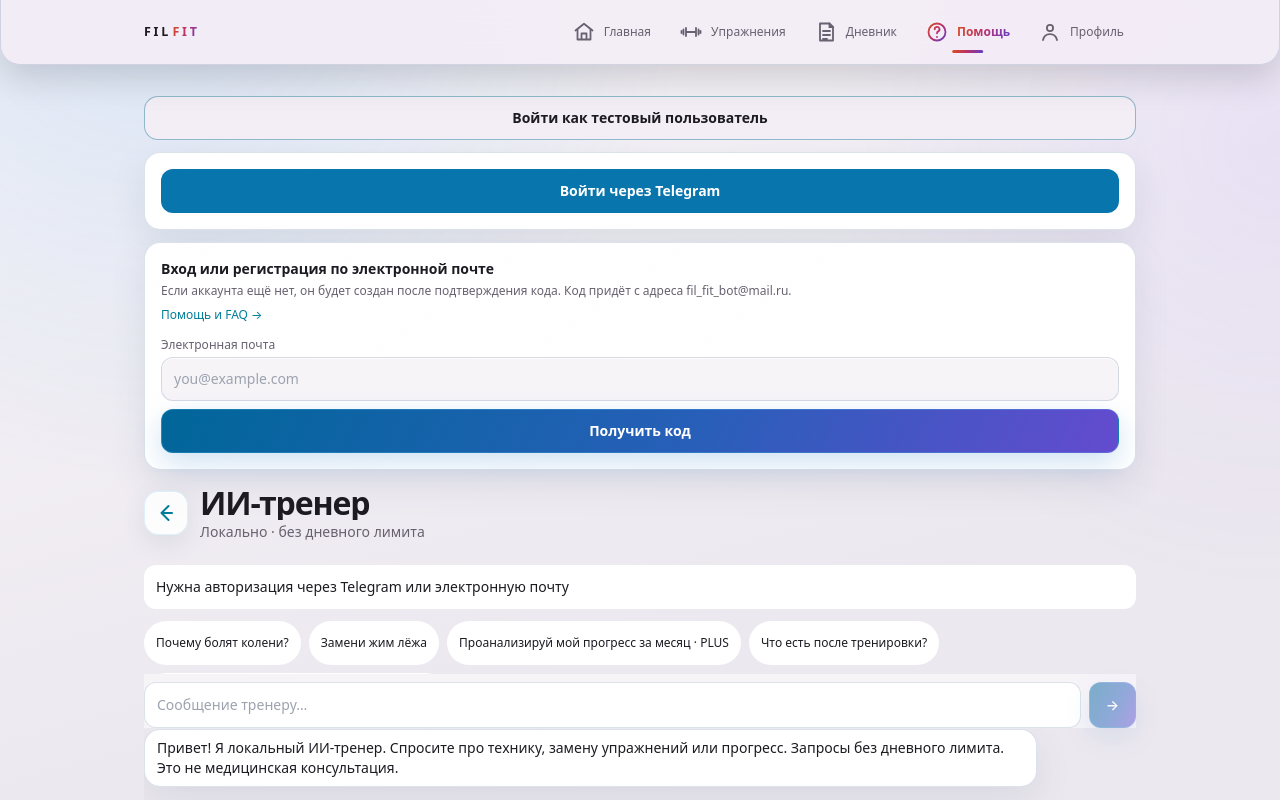
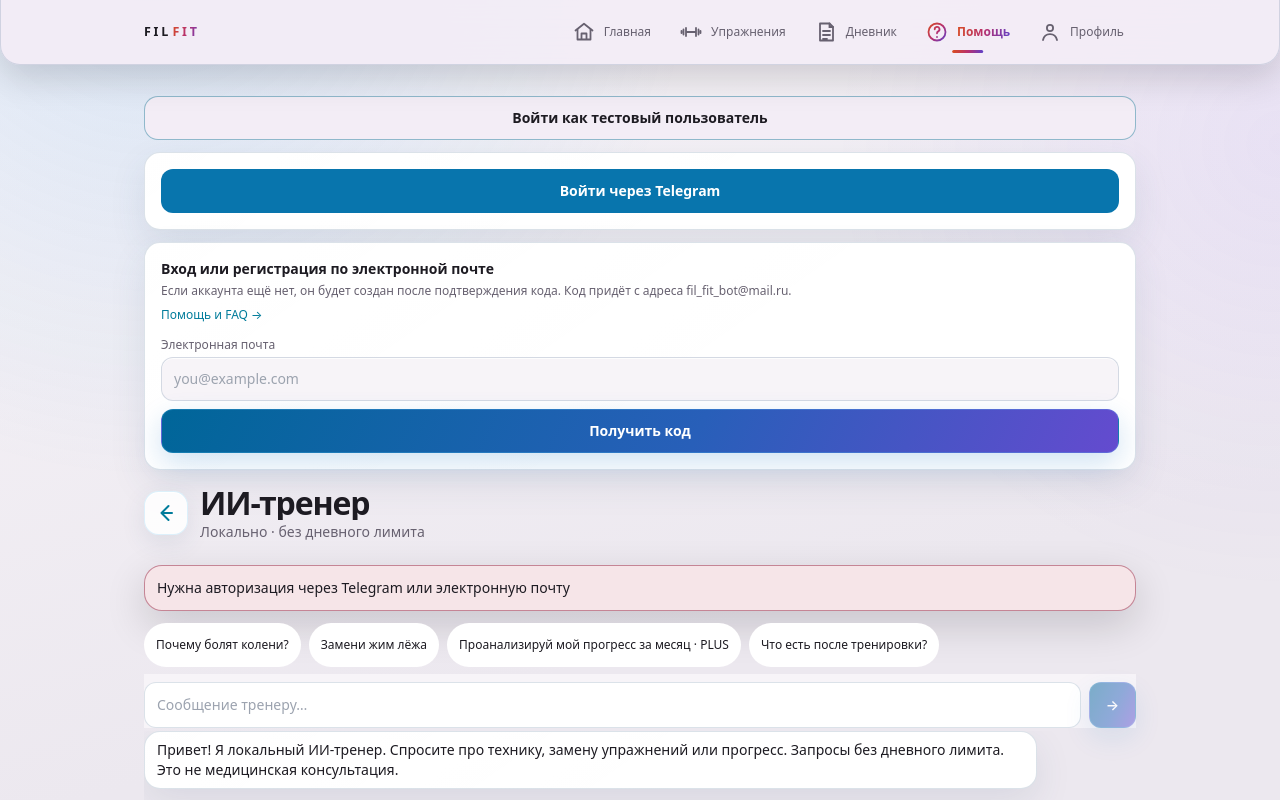
Before and after one commit to filya-fvo/fitness_prog, a React (Vite) app in the folder frontend/: page /ai in a window 1280 px wide. Both pictures are taken after a click on the button "Почему болят колени?". Shown: the top 800 px of the page. Built offline with nearby package versions, Linux system fonts and the light colour scheme; no server answers.

Commit message:
feat(ai): unify chat error feedback

```diff
--- a/frontend/src/features/ai-chat/pages/Chat.tsx
+++ b/frontend/src/features/ai-chat/pages/Chat.tsx
@@ -146,7 +146,7 @@ export function Chat() {
         title="ИИ-тренер"
         subtitle={!historyReady ? "Загрузка истории…" : "Локально · без дневного лимита"}
       />
-      {error ? <div className="mb-3 rounded-xl bg-tg-secondary p-3 text-sm">{error}</div> : null}
+      {error ? <div role="alert" className="app-card app-card-danger mb-3 p-3 text-sm">{error}</div> : null}
       {showPlusGate ? <div className="mb-3"><PlusAccessSummary feature="ai_progress_analysis" title="Разбор истории доступен в PLUS" compact /></div> : null}
 
       <div className="mb-3 flex flex-wrap gap-2">
```
Also changed, not shown: 1 other file (tests, documents, lock files or other folders).
